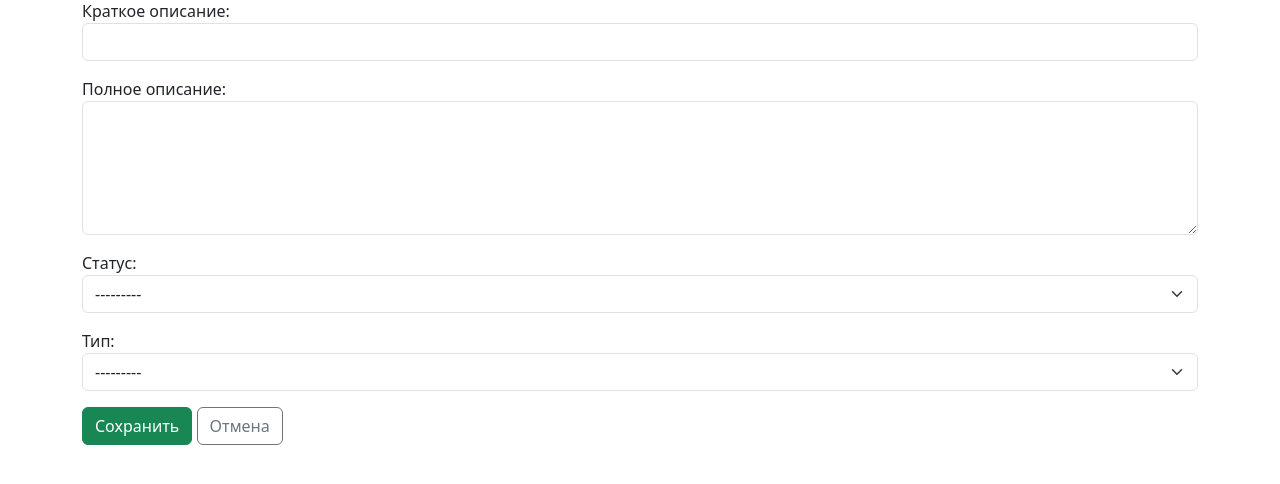
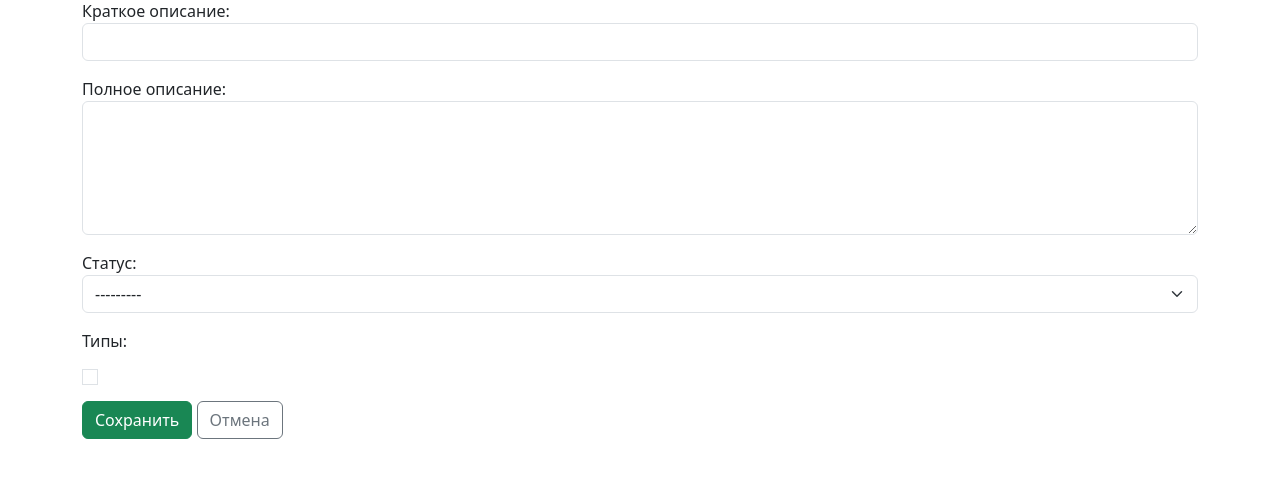
Before and after one commit to R-dante-hue/issue_tracker, a Django app: page /issue/create/ in a window 1280 px wide. Shown: the part 153-637 px from the top of the page. Run offline with Django 5.2, Linux system fonts and the light colour scheme; data that the repository does not hold is empty.

Commit message:
Этап 3: ManyToMany для типов, CheckboxSelectMultiple

```diff
--- a/webapp/forms.py
+++ b/webapp/forms.py
@@ -8,15 +8,16 @@
         widget=forms.Select(attrs={'class': 'form-select'}),
         label='Статус'
     )
-    issue_type = forms.ModelChoiceField(
+    types = forms.ModelMultipleChoiceField(
         queryset=Type.objects.all(),
-        widget=forms.Select(attrs={'class': 'form-select'}),
-        label='Тип'
+        widget=forms.CheckboxSelectMultiple(attrs={'class': 'form-check-input'}),
+        label='Типы',
+        required=False
     )
 
     class Meta:
         model = Issue
-        fields = ['summary', 'description', 'status', 'issue_type']
+        fields = ['summary', 'description', 'status', 'types']
         widgets = {
             'summary': forms.TextInput(attrs={'class': 'form-control'}),
             'description': forms.Textarea(attrs={'class': 'form-control', 'rows': 5}),
--- a/webapp/models.py
+++ b/webapp/models.py
@@ -27,7 +27,7 @@
     summary = models.CharField(max_length=200, verbose_name='Краткое описание')
     description = models.TextField(verbose_name='Полное описание', blank=True, null=True)
     status = models.ForeignKey(Status, on_delete=models.PROTECT, verbose_name='Статус')
-    issue_type = models.ForeignKey(Type, on_delete=models.PROTECT, verbose_name='Тип')
+    types = models.ManyToManyField(Type, related_name='issues', blank=True, verbose_name='Типы')
     created_at = models.DateTimeField(auto_now_add=True, verbose_name='Время создания')
     updated_at = models.DateTimeField(auto_now=True, verbose_name='Время обновления')
 
--- a/webapp/templates/webapp/index.html
+++ b/webapp/templates/webapp/index.html
@@ -5,7 +5,11 @@
 <div class="card mb-3">
     <div class="card-body">
         <h5><a href="{% url 'issue_detail' issue.pk %}">{{ issue.summary }}</a></h5>
-        <span class="badge bg-secondary">{{ issue.issue_type.name }}</span>
+        <p>
+            {% for t in issue.types.all %}
+            <span class="badge bg-secondary">{{ t.name }}</span>
+            {% endfor %}
+        </p>
         <span class="badge {% if issue.status.name == 'New' %}bg-primary{% elif issue.status.name == 'In Progress' %}bg-warning{% else %}bg-success{% endif %}">{{ issue.status.name }}</span>
     </div>
 </div>
--- a/webapp/templates/webapp/issue_delete.html
+++ b/webapp/templates/webapp/issue_delete.html
@@ -2,7 +2,7 @@
 {% block title %}Удалить задачу{% endblock %}
 {% block content %}
 <h1 class="mb-4">Удалить задачу?</h1>
-<div class="card mb-3"><div class="card-body"><h5>{{ issue.summary }}</h5><p>{{ issue.status.name }} | {{ issue.issue_type.name }}</p></div></div>
+<div class="card mb-3"><div class="card-body"><h5>{{ issue.summary }}</h5><p>{{ issue.status.name }} | {% for t in issue.types.all %}{{ t.name }} {% endfor %}</p></div></div>
 <form method="post">{% csrf_token %}
     <button type="submit" class="btn btn-danger">Да, удалить</button>
     <a href="{% url 'index' %}" class="btn btn-outline-secondary">Отмена</a>
--- a/webapp/templates/webapp/issue_detail.html
+++ b/webapp/templates/webapp/issue_detail.html
@@ -2,7 +2,7 @@
 {% block title %}{{ issue.summary }}{% endblock %}
 {% block content %}
 <h1>{{ issue.summary }}</h1>
-<p>Тип: {{ issue.issue_type.name }}</p>
+<p>Типы: {% for t in issue.types.all %}<span class="badge bg-secondary">{{ t.name }}</span> {% endfor %}</p>
 <p>Статус: {{ issue.status.name }}</p>
 <p>{{ issue.description }}</p>
 <p class="text-muted">Создано: {{ issue.created_at|date:"d.m.Y H:i" }}</p>
--- a/webapp/views.py
+++ b/webapp/views.py
@@ -1,6 +1,6 @@
 from django.shortcuts import redirect
 from django.urls import reverse_lazy
-from django.views.generic import TemplateView, View, ListView, DetailView, CreateView, UpdateView, DeleteView
+from django.views.generic import ListView, DetailView, CreateView, UpdateView, DeleteView
 from .models import Issue
 from .forms import IssueForm
 
@@ -24,6 +24,12 @@
     form_class = IssueForm
     success_url = reverse_lazy('index')
 
+    def form_valid(self, form):
+        types = form.cleaned_data.pop('types')
+        self.object = form.save()
+        self.object.types.set(types)
+        return redirect(self.get_success_url())
+
 
 class IssueUpdateView(UpdateView):
     template_name = 'webapp/issue_form.html'
@@ -31,6 +37,12 @@
     form_class = IssueForm
     success_url = reverse_lazy('index')
 
+    def form_valid(self, form):
+        types = form.cleaned_data.pop('types')
+        self.object = form.save()
+        self.object.types.set(types)
+        return redirect(self.get_success_url())
+
 
 class IssueDeleteView(DeleteView):
     template_name = 'webapp/issue_delete.html'
```
Also changed, not shown: webapp/migrations/0001_initial.py.
